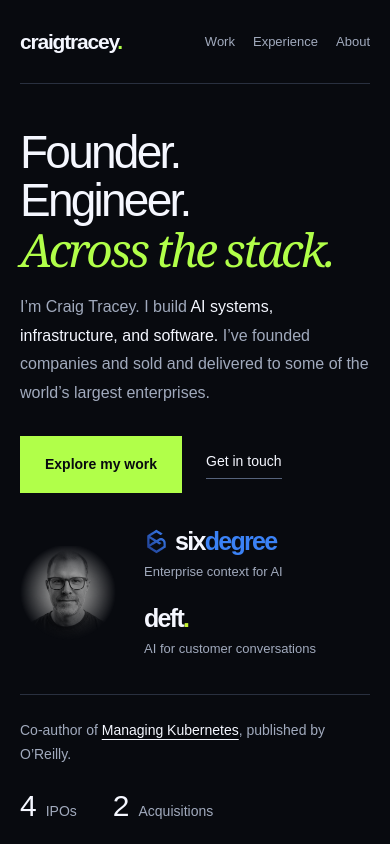
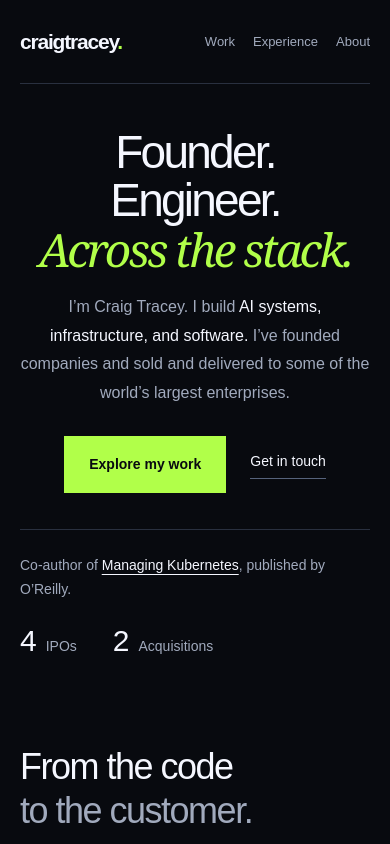
Before and after one commit to craigtracey/craigtracey.com, a Next.js app: page / in a window 390 px wide. Shown: the top 844 px of the page. Built offline with nearby package versions, Linux system fonts and the light colour scheme.

Commit message:
Give the hero a single centered column

```diff
--- a/src/app/globals.css
+++ b/src/app/globals.css
@@ -821,15 +821,12 @@ em {
 .career-milestones dt { font-size: 14px; color: var(--muted); }
 .career-milestones dd { order: -1; margin: 0; font-size: 42px; line-height: 1; letter-spacing: -1.5px; color: var(--foreground); }
 
-/* Hero content stays together; portrait and current work form a quiet aside. */
 .hero-personal {
-  display: grid;
-  grid-template-columns: minmax(0, 1fr) 280px;
-  column-gap: 96px;
-  row-gap: 48px;
-  align-items: start;
-  padding-top: 76px;
+  grid-template-columns: minmax(0, 1fr);
+  gap: clamp(40px, 5vw, 72px);
+  padding-top: clamp(44px, 6vw, 84px);
 }
+.hero-main { text-align: center; }
 .hero-personal h1 {
   font-size: clamp(54px, 5.8vw, 80px);
   line-height: 1.05;
@@ -841,31 +838,19 @@ em {
   max-width: 54ch;
   font-size: 18px;
   line-height: 1.8;
-  margin: 0;
+  margin: 0 auto;
 }
 .hero-personal .hero-actions {
   display: flex;
   flex-direction: row;
   align-items: center;
   flex-wrap: wrap;
+  justify-content: center;
   gap: 28px;
   margin-top: 32px;
 }
 .hero-actions .button,
 .hero-actions .text-link { white-space: nowrap; }
-.hero-side {
-  padding-top: 20px;
-  display: flex;
-  flex-direction: column;
-  align-items: center;
-}
-.hero-personal .portrait { width: 170px; margin: 0 0 24px; }
-.hero-ventures { width: 100%; display: flex; flex-direction: column; gap: 28px; }
-.hero-ventures > a { display: flex; flex-direction: column; align-items: flex-start; gap: 12px; padding-left: 36px; }
-.hero-ventures > a > span:last-child:not(.project-brand) { font-size: 14px; line-height: 1.5; color: var(--muted); }
-.hero-ventures .brand-wordmark { font-size: 28px; }
-.hero-ventures .project-brand img { width: 29px; height: 29px; }
-.hero-ventures > a:hover .brand-wordmark { opacity: .8; }
 .hero-proof {
   grid-column: 1 / -1;
   display: flex;
@@ -881,23 +866,11 @@ em {
 .hero-proof .career-milestones > div { flex-direction: row; align-items: baseline; gap: 10px; }
 .hero-proof .career-milestones dd { font-size: 30px; letter-spacing: -1px; }
 .hero-proof .career-milestones dt { font-size: 14px; }
-@media (max-width: 1000px) {
-  .hero-personal { grid-template-columns: minmax(0, 1fr) 230px; column-gap: 40px; }
-  .hero-ventures > a { padding-left: 16px; }
-}
 @media (max-width: 760px) {
   .hero-personal { grid-template-columns: 1fr; padding-top: 44px; row-gap: 36px; }
   .hero-personal h1 { font-size: clamp(46px, 11.5vw, 72px); margin-bottom: 18px; }
   .hero-personal .hero-description { font-size: 16px; }
   .hero-personal .hero-actions { gap: 24px; margin-top: 28px; }
-  .hero-side { display: grid; grid-template-columns: 96px minmax(0, 1fr); gap: 28px; padding-top: 0; align-items: center; }
-  .hero-personal .portrait { width: 96px; margin: 0; grid-column: auto; }
-  .hero-ventures { gap: 24px; }
-  .hero-ventures > a { padding: 0; gap: 8px; }
-  .hero-ventures .brand-wordmark { font-size: 25px; }
-  .hero-ventures .project-brand { gap: 6px; }
-  .hero-ventures .project-brand img { width: 25px; height: 25px; }
-  .hero-ventures > a > span:last-child:not(.project-brand) { font-size: 13px; }
   .hero-proof { align-items: flex-start; flex-direction: column; gap: 24px; padding-block: 24px; }
   .hero-proof > p { font-size: 14px; }
 }
--- a/src/app/page.tsx
+++ b/src/app/page.tsx
@@ -69,13 +69,6 @@ export default function Home() {
             <p className="hero-description">I’m Craig Tracey. I build <strong>AI systems, infrastructure, and software.</strong> I’ve founded companies and sold and delivered to some of the world’s largest enterprises.</p>
             <div className="hero-actions"><a className="button" href="#work">Explore my work</a><a className="text-link" href={CONTACT_URL}>Get in touch</a></div>
           </div>
-          <aside className="hero-side" aria-label="Craig Tracey and current projects">
-            <Image className="portrait" src="/images/craig-tracey.webp" alt="Craig Tracey" width={720} height={720} priority unoptimized />
-            <div className="hero-ventures">
-              <a href="https://sixdegree.ai" aria-label="Visit SixDegree"><ProjectBrand name="SixDegree" /><span>Enterprise context for AI</span></a>
-              <a href="https://deft.io" aria-label="Visit Deft"><ProjectBrand name="Deft" /><span>AI for customer conversations</span></a>
-            </div>
-          </aside>
           <div className="hero-proof">
             <p>Co-author of <a href="https://www.oreilly.com/library/view/managing-kubernetes/9781492033905/">Managing Kubernetes</a>, published by O’Reilly.</p>
             <dl className="career-milestones" aria-label="Career milestones"><div><dt>IPOs</dt><dd>4</dd></div><div><dt>Acquisitions</dt><dd>2</dd></div></dl>
```
